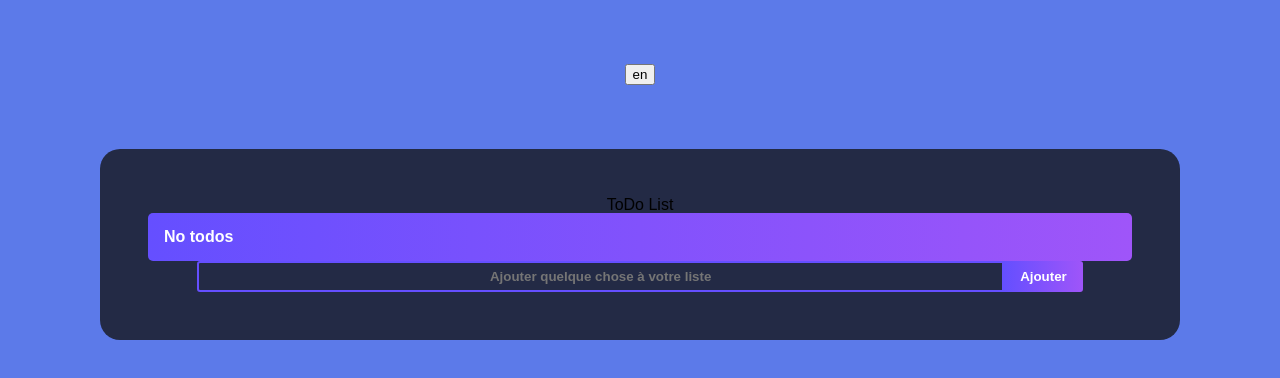
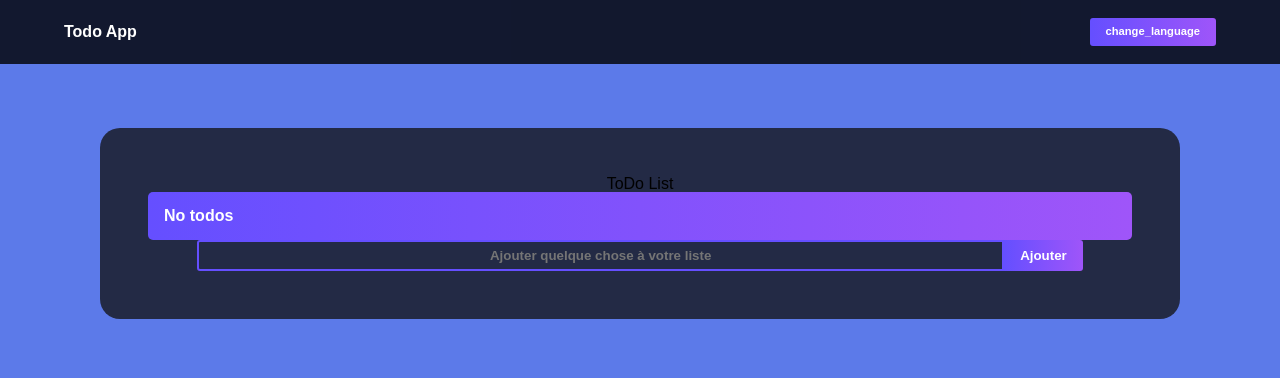
Before and after one commit to JeremyThiebaut/ToDo-List-Learning, a React (Vite) app in the folder front-end/: page / in a window 1280 px wide. Shown: the top 378 px of the page. Built offline with nearby package versions, Linux system fonts and the light colour scheme.

Commit message:
Change layout

```diff
--- a/front-end/src/layouts/HomeLayout.tsx
+++ b/front-end/src/layouts/HomeLayout.tsx
@@ -1,24 +1,18 @@
-import { NavLink, Outlet } from "react-router-dom";
-import { useSelector, useDispatch } from "react-redux";
-import { StateProps } from "@/store/reducer";
-import actionTypes from "@/store/action";
+import { Outlet } from "react-router-dom";
+import "@/styles/HomeLayout.scss";
+import Title from "@/components/Title";
+import Language from "../components/Language";
 
 export default function Home() {
-  const dispatch = useDispatch();
-  const language = useSelector((state: StateProps) => state.language);
-
-  const toggleLanguage = () => {
-    dispatch({
-      type: actionTypes.CHANGE_LANGUAGE,
-    });
-  };
-
   return (
     <div className="container">
       <div className="toggleLang">
-        <button onClick={toggleLanguage}>
-          {language === "en" ? "fr" : "en"}
-        </button>
+        <div className="title_app">
+          <Title title="Todo App" />
+        </div>
+        <div className="toggle">
+          <Language />
+        </div>
       </div>
       <Outlet />
     </div>
```
